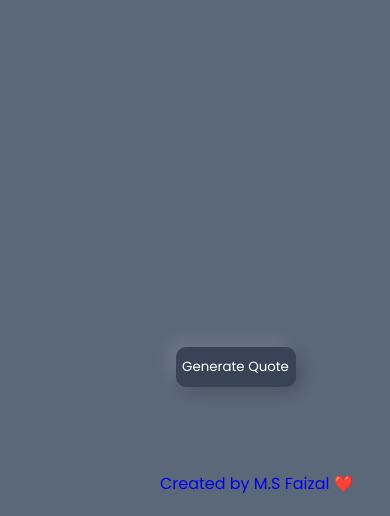
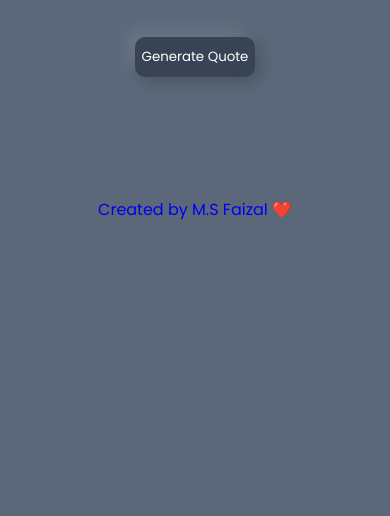
Before and after one commit to faizalmsdev/ignotesgenerator, a plain HTML site: page index.html in a window 390 px wide. Shown: the part 328-844 px from the top of the page. Drawn offline with nearby package versions, Linux system fonts and the light colour scheme.

Commit message:
fix: .generateBtn & footer position

```diff
--- a/style.css
+++ b/style.css
@@ -77,9 +77,9 @@ footer a{
     bottom: 20px;
     left: 43%;
 }
-@media (max-width: 768px) {
+/* @media (max-width: 768px) {
     body .heading{
-        font-size: 3rem;
+        font-size: 32px;
         text-align: center;
         padding-top: 7%;
     }
@@ -87,12 +87,51 @@ footer a{
     .generateBtn{
         position: fixed;
         top: 80%;
-        left: 45%;
+        left: 195px;
+
     }
     footer a{
         text-decoration: none;
         position: fixed;
         bottom: 20px;
-        left: 41%;
+        left: 165px;
+    }
+} */
+
+
+@media (max-width: 768px) {
+    body .heading {
+        font-size: 32px;
+        text-align: center;
+        padding-top: 7%;
+        margin-top: 50px;
+    }
+
+    .generateBtn {
+        position: static;
+        display: block;
+        margin: 0 auto;
+        width: 120px;
+        top: auto;
+        left: auto;
+        bottom: 20px;
+        border-radius: 10px;
+        box-shadow: -8px -8px 15px rgba(255, 255, 255, 0.1),5px 5px 15px rgba(0, 0, 0, 0.2);
+        background: #384455;
+        color: #fff;
+        cursor: pointer;
+        margin-bottom: 120px;
+        margin-top: 120px;
+    }
+
+    footer a {
+        text-decoration: none;
+        position: static;
+        display: block;
+        margin: 0 auto;
+        bottom: 80px;
+        left: 0;
+        right: 0;
+        text-align: center;
     }
 }
```
